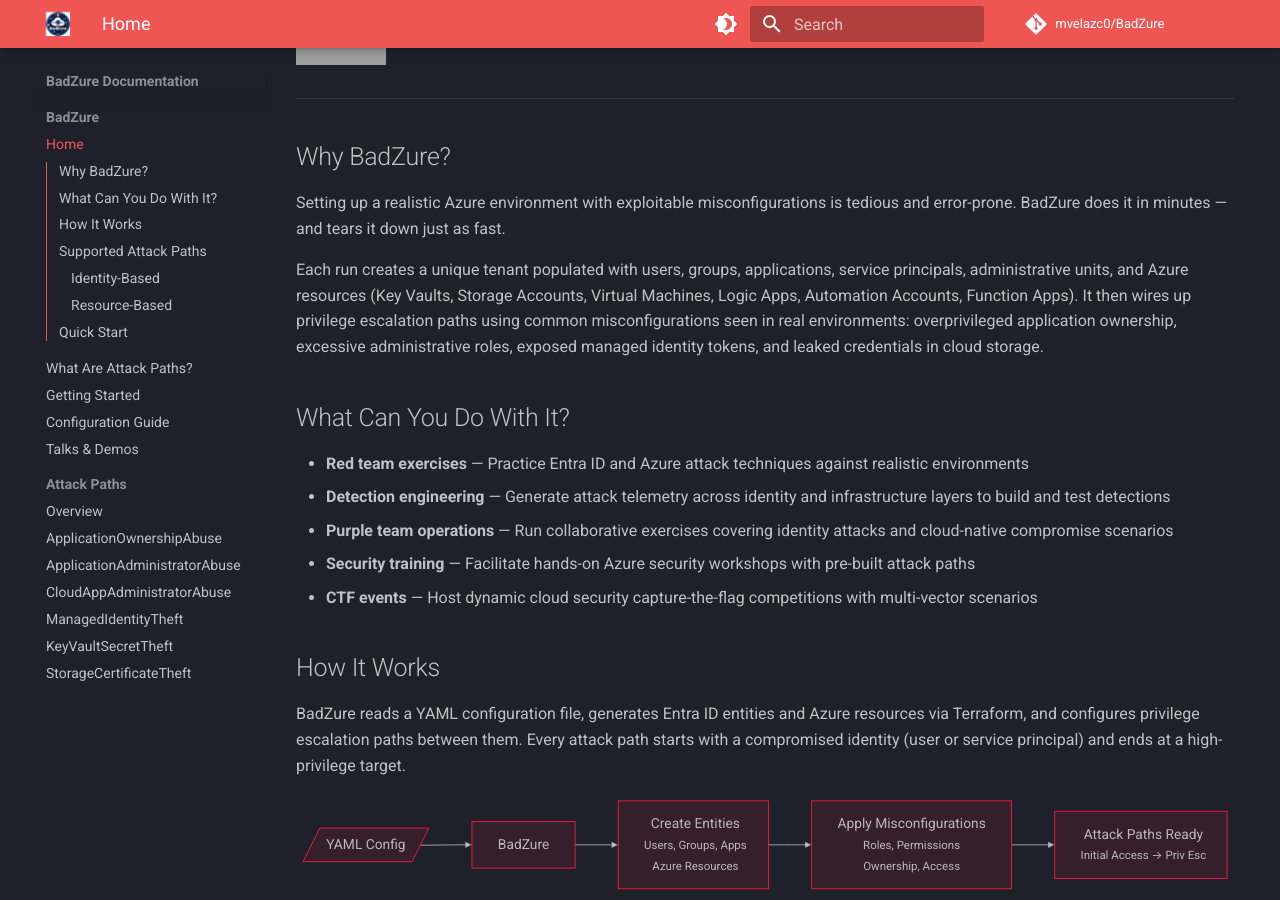
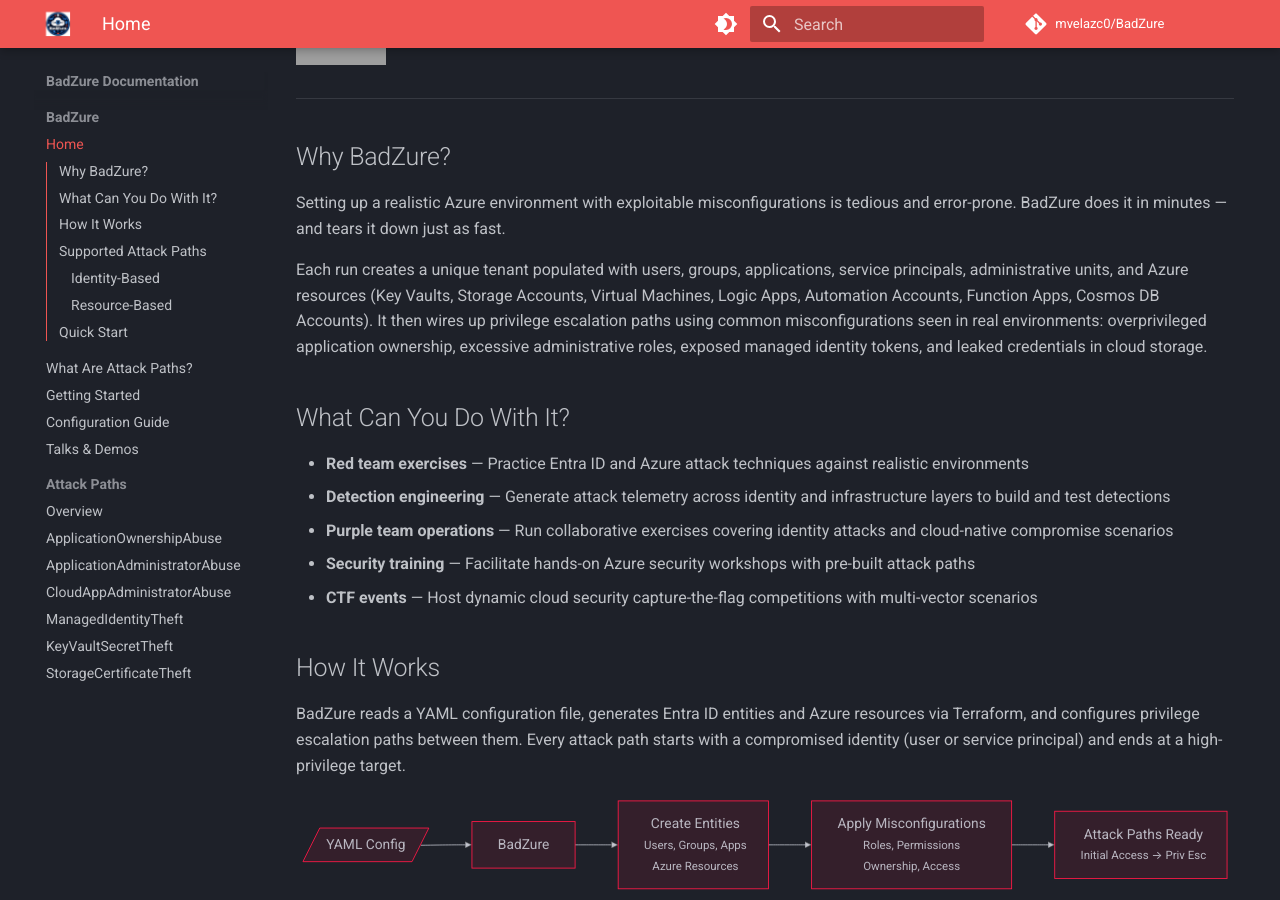
Before and after one commit to mvelazc0/BadZure, an MkDocs documentation site: the page built from docs/index.md, in a window 1280 px wide and 900 px high, scrolled down 532 px. Built offline with MkDocs 1.6.1 and Material for MkDocs 9.7.7, drawn with Linux system fonts in a browser that asks for light colours; comment, search, counter and statistics services are not loaded; grey boxes are pictures that could not be loaded.

Commit message:
adding cosmos-db support to documentation

```diff
--- a/docs/index.md
+++ b/docs/index.md
@@ -14,7 +14,7 @@
 
 Setting up a realistic Azure environment with exploitable misconfigurations is tedious and error-prone. BadZure does it in minutes — and tears it down just as fast.
 
-Each run creates a unique tenant populated with users, groups, applications, service principals, administrative units, and Azure resources (Key Vaults, Storage Accounts, Virtual Machines, Logic Apps, Automation Accounts, Function Apps). It then wires up privilege escalation paths using common misconfigurations seen in real environments: overprivileged application ownership, excessive administrative roles, exposed managed identity tokens, and leaked credentials in cloud storage.
+Each run creates a unique tenant populated with users, groups, applications, service principals, administrative units, and Azure resources (Key Vaults, Storage Accounts, Virtual Machines, Logic Apps, Automation Accounts, Function Apps, Cosmos DB Accounts). It then wires up privilege escalation paths using common misconfigurations seen in real environments: overprivileged application ownership, excessive administrative roles, exposed managed identity tokens, and leaked credentials in cloud storage.
 
 ## What Can You Do With It?
 
```
Also changed, not shown: README.md (+2 -1 lines), docs/configuration.md (+2 -0 lines), docs/getting-started.md (+1 -0 lines).
